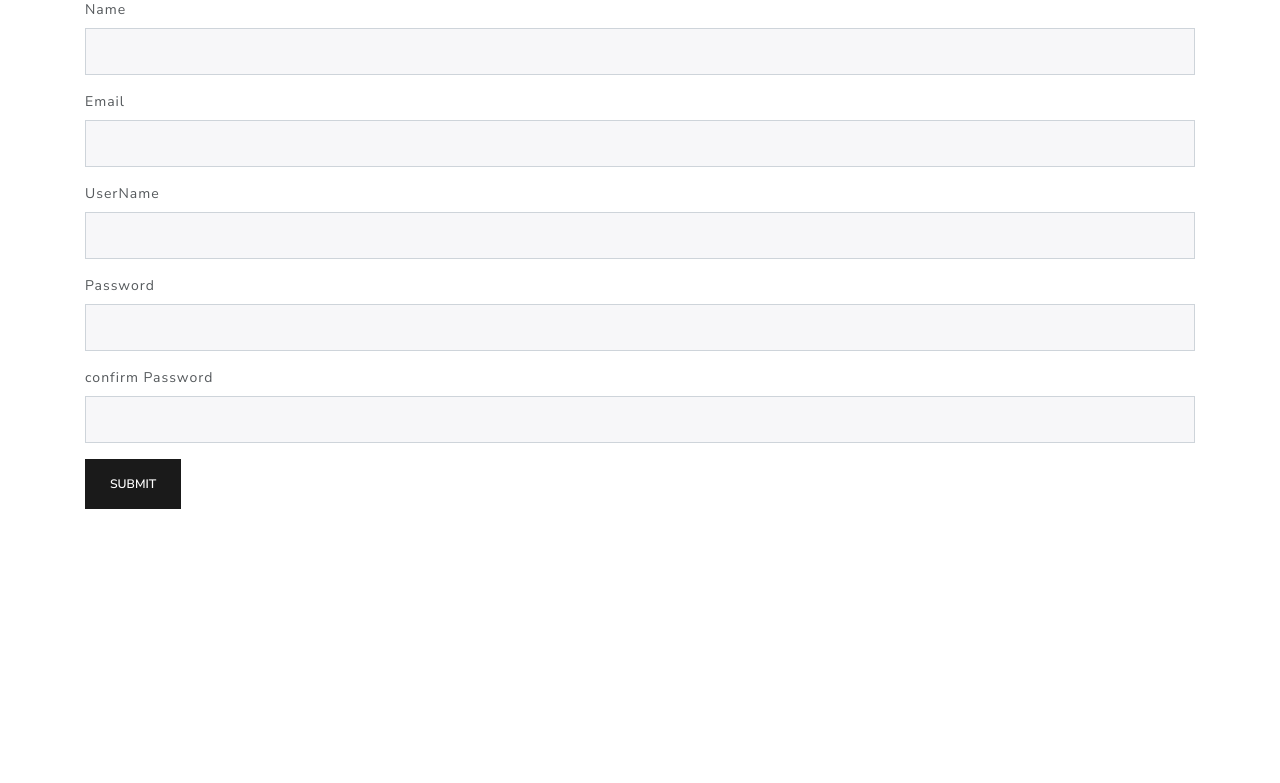
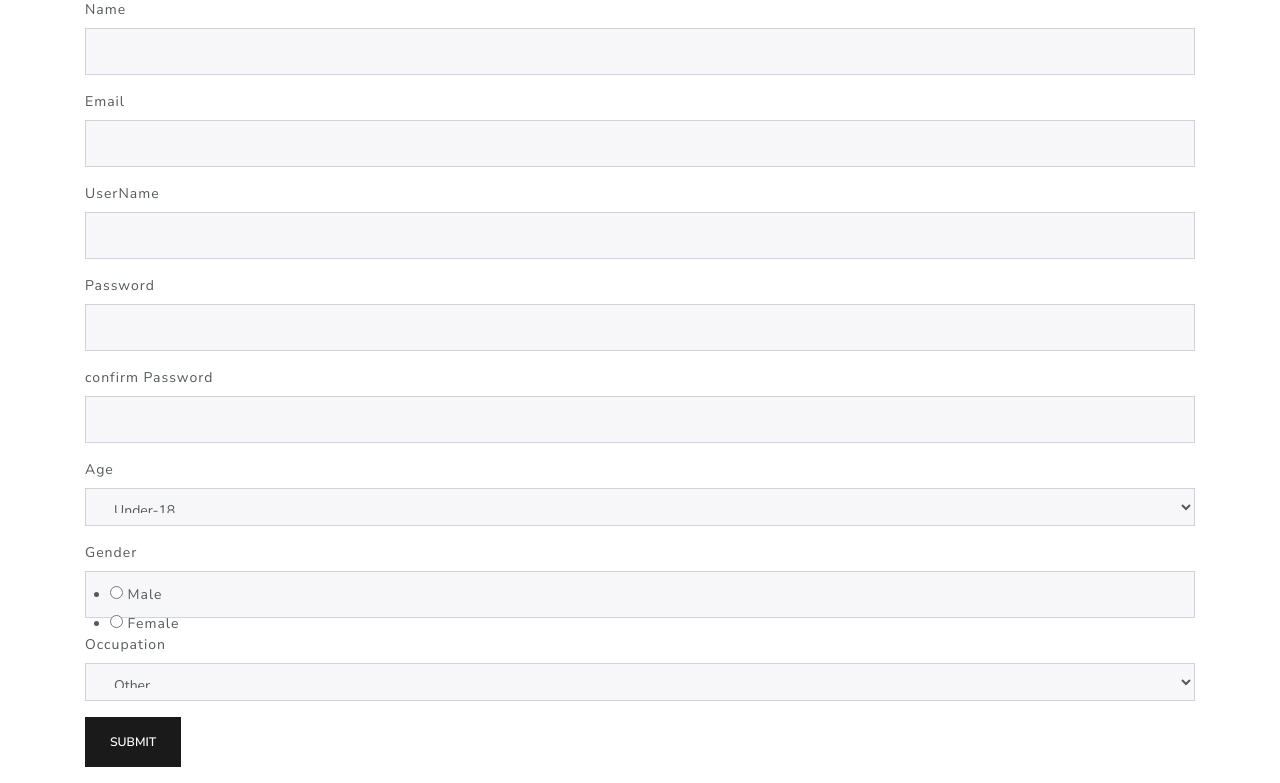
Before and after one commit to DEZNiT/RecommenderWebsite, a Flask app: page /register in a window 1280 px wide. Shown: the part 137-920 px from the top of the page. Before the commit the page ends 646 px from the top, so only its background shows below. Run offline with Flask 2, Linux system fonts and the light colour scheme; parts of the project's set-up code (start-up, migrations or seed data) failed here and were passed over; some libraries are stand-ins or nearby versions.

Commit message:
more fields and add data to userData

```diff
--- a/app.py
+++ b/app.py
@@ -1,6 +1,6 @@
 from flask import Flask, render_template, flash, request, redirect, url_for, session, logging
 from flask_mysqldb import MySQL
-from wtforms import Form, StringField, TextAreaField, PasswordField, validators
+from wtforms import Form, StringField, TextAreaField, PasswordField, SelectField, RadioField, IntegerField, validators
 from passlib.hash import sha256_crypt
 from functools import wraps
 import bs4 as bs
@@ -45,6 +45,18 @@ class RegisterForm(Form):
     name = StringField('Name', [validators.Length(min=1,max=50)])
     username = StringField('UserName', [validators.Length(min=4,max=20)])
     email = StringField('Email', [validators.Length(min=4,max=50)])
+    occupation = SelectField('Occupation',
+    choices = [(0, 'Other'), (1, 'Educator'), (2, 'Artist'), (3, 'Clerical'), (4, 'College Student'), (5, 'Customer Service'), (6, 'Doctor'), (7, 'Manager'),(8, 'Farmer'), (9, 'Homemaker'), (10, 'K-12 Student'), (11, 'lawer'), (12, 'Programmer'), (13, 'Retired'), (14, 'Sales'), (15, 'Scientist'), (16, 'Self Employed'), (17, 'Engineer'), (18, 'Craftsman'), (19, 'Unemployed'), (20, 'Writer')], coerce = int)
+    # occupation = StringField('Occupation', [validators.Length(min=1,max=50)])
+    gender = RadioField('Gender', choices = [('M','Male'),('F','Female')])
+    age = SelectField('Age', choices = [(1, 'Under-18'), (18, ' 18-24'), (25, ' 25-34'), (35, ' 35-44'), (45, ' 45-49'), (50, ' 50-55'), (56, '56+')], coerce = int)
+    # *  1:  "Under 18"
+	# * 18:  "18-24"
+	# * 25:  "25-34"
+	# * 35:  "35-44"
+	# * 45:  "45-49"
+	# * 50:  "50-55"
+	# * 56:  "56+"
     password = PasswordField('Password', [validators.DataRequired(),
     validators.EqualTo('confirm', message='Passwords do not match')
     ])
@@ -77,6 +89,28 @@ def register():
         email =form.email.data
         username =form.username.data
         password = sha256_crypt.encrypt(str(form.password.data))
+        age = form.data['age']
+        occupation = form.data['occupation']
+        gender = form.data['gender']
+        cur = mysql.connection.cursor()
+        print(gender)
+        cur.execute("SELECT COUNT(UserID) as maxUser FROM userData")
+        totalUserNo = cur.fetchall()
+        UserID = totalUserNo[0]['maxUser']
+        print(UserID)
+        # close
+        cur.close()
+
+        cur = mysql.connection.cursor()
+
+        cur.execute("INSERT INTO userData(UserID, Gender, Age, Occupation) VALUES(%s, %s, %s, %s)", (UserID+1, gender, age, occupation))
+
+        # commit to db
+        mysql.connection.commit()
+
+        # close
+
+        cur.close()
 
         # create cursor
         cur = mysql.connection.cursor()
--- a/templates/register.html
+++ b/templates/register.html
@@ -18,7 +18,16 @@
         {{render_field(form.password, class_="form-control")}}
     </div>
     <div class="form-group">
-        {{render_field(form.confirm, class_="form-control")}}
+            {{render_field(form.confirm, class_="form-control")}}
+    </div>
+    <div class="form-group">
+            {{render_field(form.age, class_="form-control")}}
+    </div>
+    <div class="form-group">
+            {{render_field(form.gender, class_="form-control")}}
+    </div>
+    <div class="form-group">
+            {{render_field(form.occupation, class_="form-control")}}
     </div>
     <p> <input type="submit" class= "btn btn-primary" value ="Submit"> </p>
 
```
